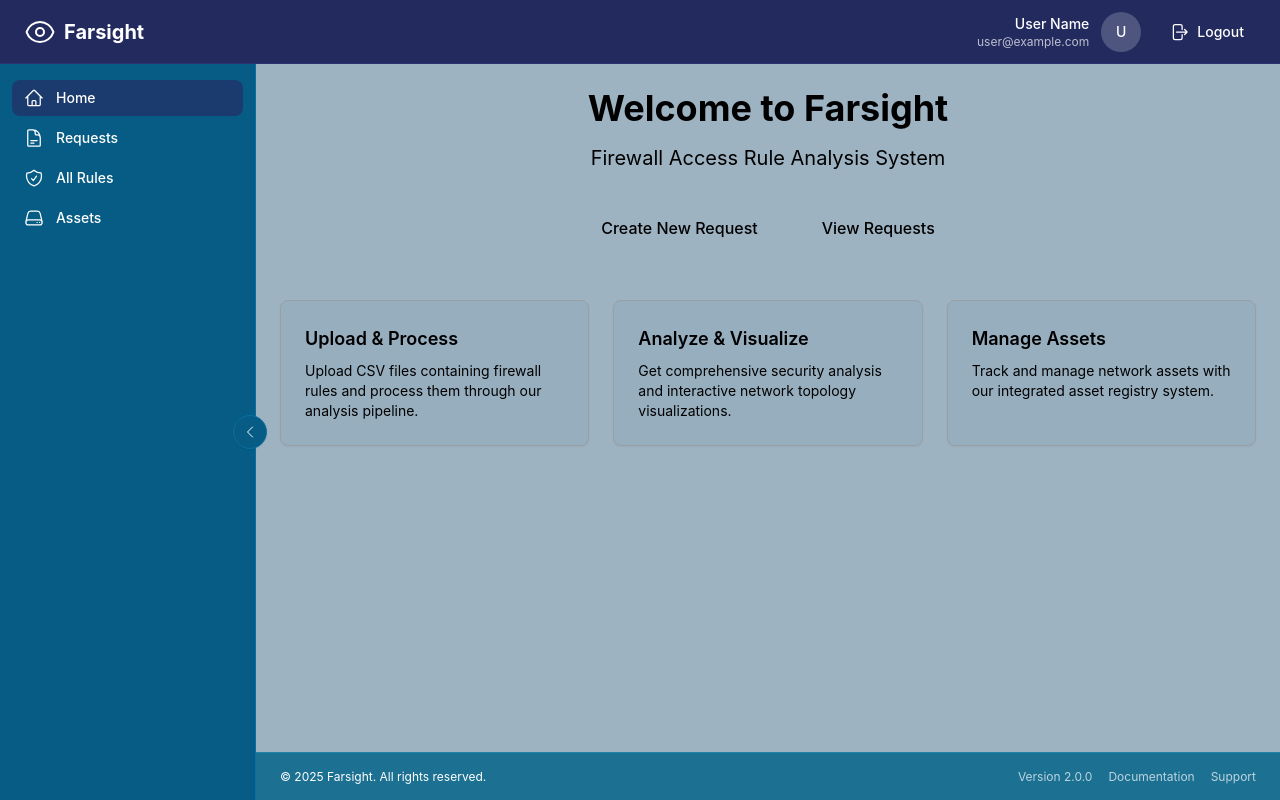
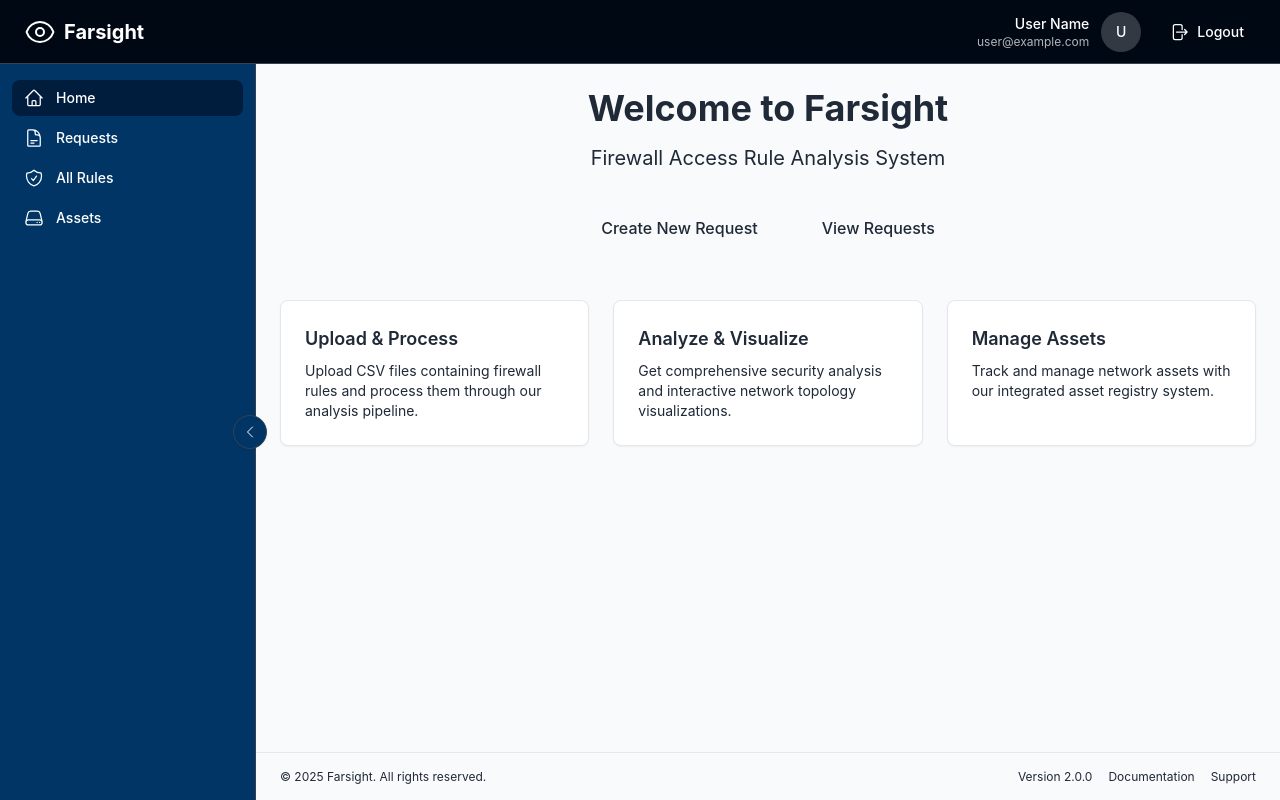
Before and after one commit to FarsightHQ/farsight, a Vue app in the folder frontend/: page / in a window 1280 px wide. Built offline with nearby package versions, Linux system fonts and the light colour scheme.

Commit message:
refactor: Update Tailwind configuration and UI components to enhance semantic theming and improve styling consistency across the application

```diff
--- a/frontend/src/components/layout/AppSidebar.vue
+++ b/frontend/src/components/layout/AppSidebar.vue
@@ -30,8 +30,8 @@
               isCollapsed ? 'justify-center px-2 py-2' : 'px-3 py-2',
               'text-theme-text-sidebar hover:bg-theme-active/50'
             ]"
-            active-class="bg-theme-active text-theme-text-sidebar"
-            exact-active-class="bg-theme-active text-theme-text-sidebar"
+            active-class="bg-theme-nav-selected text-theme-text-sidebar"
+            exact-active-class="bg-theme-nav-selected text-theme-text-sidebar"
             :title="isCollapsed ? 'Home' : ''"
           >
             <HomeIcon :class="['h-5 w-5', isCollapsed ? '' : 'mr-3']" />
@@ -53,7 +53,7 @@
               isCollapsed ? 'justify-center px-2 py-2' : 'px-3 py-2',
               'text-theme-text-sidebar hover:bg-theme-active/50'
             ]"
-            active-class="bg-theme-active text-theme-text-sidebar"
+            active-class="bg-theme-nav-selected text-theme-text-sidebar"
             :title="isCollapsed ? 'Requests' : ''"
           >
             <DocumentTextIcon :class="['h-5 w-5', isCollapsed ? '' : 'mr-3']" />
@@ -75,7 +75,7 @@
               isCollapsed ? 'justify-center px-2 py-2' : 'px-3 py-2',
               'text-theme-text-sidebar hover:bg-theme-active/50'
             ]"
-            active-class="bg-theme-active text-theme-text-sidebar"
+            active-class="bg-theme-nav-selected text-theme-text-sidebar"
             :title="isCollapsed ? 'All Rules' : ''"
           >
             <ShieldCheckIcon :class="['h-5 w-5', isCollapsed ? '' : 'mr-3']" />
@@ -97,7 +97,7 @@
               isCollapsed ? 'justify-center px-2 py-2' : 'px-3 py-2',
               'text-theme-text-sidebar hover:bg-theme-active/50'
             ]"
-            active-class="bg-theme-active text-theme-text-sidebar"
+            active-class="bg-theme-nav-selected text-theme-text-sidebar"
             :title="isCollapsed ? 'Assets' : ''"
           >
             <ServerIcon :class="['h-5 w-5', isCollapsed ? '' : 'mr-3']" />
--- a/frontend/tailwind.config.js
+++ b/frontend/tailwind.config.js
@@ -1,225 +1,4 @@
 /** @type {import('tailwindcss').Config} */
-
-// ============================================================================
-// Color Utility Functions
-// ============================================================================
-
-/**
- * Convert hex color to HSL format
- * @param {string} hex - Hex color (e.g., '#21295C' or '21295C')
- * @returns {object} - { h, s, l } values (0-360 for h, 0-100 for s and l)
- */
-function hexToHsl(hex) {
-  // Remove # if present
-  hex = hex.replace('#', '')
-
-  // Parse RGB values
-  const r = parseInt(hex.substring(0, 2), 16) / 255
-  const g = parseInt(hex.substring(2, 4), 16) / 255
-  const b = parseInt(hex.substring(4, 6), 16) / 255
-
-  const max = Math.max(r, g, b)
-  const min = Math.min(r, g, b)
-  let h, s, l = (max + min) / 2
-
-  if (max === min) {
-    h = s = 0 // achromatic
-  } else {
-    const d = max - min
-    s = l > 0.5 ? d / (2 - max - min) : d / (max + min)
-
-    switch (max) {
-      case r: h = ((g - b) / d + (g < b ? 6 : 0)) / 6; break
-      case g: h = ((b - r) / d + 2) / 6; break
-      case b: h = ((r - g) / d + 4) / 6; break
-    }
-  }
-
-  return {
-    h: Math.round(h * 360),
-    s: Math.round(s * 100),
-    l: Math.round(l * 100)
-  }
-}
-
-/**
- * Adjust lightness of HSL color
- * @param {object} hsl - { h, s, l } object
- * @param {number} delta - Percentage change in lightness (-100 to 100)
- * @returns {object} - New HSL object with adjusted lightness
- */
-function adjustLightness(hsl, delta) {
-  return {
-    h: hsl.h,
-    s: hsl.s,
-    l: Math.max(0, Math.min(100, hsl.l + delta))
-  }
-}
-
-/**
- * Determine appropriate text color based on background lightness
- * @param {object} bgHsl - Background HSL color
- * @returns {string} - HSL string for text color (white for dark, dark for light)
- */
-function getContrastText(bgHsl) {
-  // Use white text for dark backgrounds (lightness < 50%)
-  if (bgHsl.l < 50) {
-    return 'hsl(0, 0%, 100%)'
-  }
-  // For light backgrounds, return null to derive from neutral color
-  return null
-}
-
-/**
- * Generate border color from base color
- * @param {object} baseHsl - Base HSL color
- * @param {boolean} isDark - Whether the base color is dark
- * @returns {object} - HSL object for border color
- */
-function deriveBorderColor(baseHsl, isDark) {
-  if (isDark) {
-    // For dark backgrounds, make border slightly lighter
-    return adjustLightness(baseHsl, 6)
-  } else {
-    // For light backgrounds, make border slightly darker
-    return adjustLightness(baseHsl, -7)
-  }
-}
-
-/**
- * Format HSL object to CSS string
- * @param {object} hsl - { h, s, l } object
- * @returns {string} - CSS HSL string (e.g., 'hsl(217, 91%, 12%)')
- */
-function hslToString(hsl) {
-  return `hsl(${hsl.h}, ${hsl.s}%, ${hsl.l}%)`
-}
-
-// ============================================================================
-// Theme Generation from Palette
-// ============================================================================
-
-/**
- * Generate complete theme from 5-color palette
- * @param {string[]} palette - Array of 5 hex colors (darkest to lightest)
- * @returns {object} - Complete theme object with all colors
- */
-function generateThemeFromPalette(palette) {
-  if (!palette || palette.length !== 5) {
-    throw new Error('Palette must contain exactly 5 colors')
-  }
-
-  // Convert all colors to HSL and store with original index
-  const colorsWithHsl = palette.map((hex, index) => ({
-    hex,
-    hsl: hexToHsl(hex),
-    originalIndex: index
-  }))
-
-  // Sort by lightness (darkest to lightest)
-  const sortedColors = [...colorsWithHsl].sort((a, b) => a.hsl.l - b.hsl.l)
-
-  // Map to semantic roles
-  const header = sortedColors[0].hsl      // Darkest
-  const active = sortedColors[1].hsl    // 2nd darkest
-  const sidebar = sortedColors[2].hsl  // Middle
-  const footer = sortedColors[3].hsl    // 2nd lightest
-  const content = sortedColors[4].hsl  // Lightest
-
-  // Derive card color (slightly darker than content, ~4% less lightness)
-  const card = adjustLightness(content, -2)
-
-  // Get neutral color from lightest palette color (for text on light backgrounds)
-  // Reduce saturation significantly for neutral tones
-  const neutralHsl = {
-    h: content.h,
-    s: Math.max(5, Math.min(15, content.s * 0.2)), // Reduce saturation to 5-15%
-    l: content.l
-  }
-
-  // Generate text colors
-  const textHeader = getContrastText(header) || hslToString(adjustLightness(neutralHsl, -75))
-  const textSidebar = getContrastText(sidebar) || hslToString(adjustLightness(neutralHsl, -60))
-  const textFooter = getContrastText(footer) || hslToString(adjustLightness(neutralHsl, -55))
-  const textContent = getContrastText(content) || hslToString(adjustLightness(neutralHsl, -70))
-  const textMuted = hslToString(adjustLightness(neutralHsl, -30))
-
-  // Generate border colors
-  const borderHeader = hslToString(deriveBorderColor(header, header.l < 50))
-  const borderSidebar = hslToString(deriveBorderColor(sidebar, sidebar.l < 50))
-  const borderFooter = hslToString(deriveBorderColor(footer, footer.l < 50))
-  const borderDefault = hslToString(adjustLightness(neutralHsl, -10))
-  const borderCard = hslToString(adjustLightness(neutralHsl, -7))
-
-  // Return complete theme object
-  return {
-    // Base theme colors
-    header: hslToString(header),
-    sidebar: hslToString(sidebar),
-    footer: hslToString(footer),
-    content: hslToString(content),
-    active: hslToString(active),
-    card: hslToString(card),
-
-    // Text colors
-    'text-header': textHeader,
-    'text-sidebar': textSidebar,
-    'text-footer': textFooter,
-    'text-content': textContent,
-    'text-muted': textMuted,
-
-    // Border colors
-    'border-header': borderHeader,
-    'border-sidebar': borderSidebar,
-    'border-footer': borderFooter,
-    'border-default': borderDefault,
-    'border-card': borderCard,
-  }
-}
-
-// ============================================================================
-// Color Scale Generation
-// ============================================================================
-
-// Helper function to generate color scale from HSL values
-// Creates a consistent 50-950 scale with uniform lightness progression
-function createColorScale(hue, saturation = 91) {
-  return {
-    50: `hsl(${hue}, ${saturation}%, 97%)`,
-    100: `hsl(${hue}, ${saturation}%, 94%)`,
-    200: `hsl(${hue}, ${saturation}%, 87%)`,
-    300: `hsl(${hue}, ${saturation}%, 77%)`,
-    400: `hsl(${hue}, ${saturation}%, 65%)`,
-    500: `hsl(${hue}, ${saturation}%, 60%)`, // Base color
-    600: `hsl(${hue}, ${saturation}%, 45%)`,
-    700: `hsl(${hue}, ${saturation}%, 35%)`,
-    800: `hsl(${hue}, ${saturation}%, 25%)`,
-    900: `hsl(${hue}, ${saturation}%, 15%)`,
-    950: `hsl(${hue}, ${saturation}%, 10%)`,
-  }
-}
-
-// ============================================================================
-// Theme Palette Configuration
-// ============================================================================
-// Define your 5-color palette here. Colors will be automatically sorted by
-// lightness and mapped to semantic roles:
-// - Darkest → header (dark top bar)
-// - 2nd darkest → active (active states, buttons)
-// - Middle → sidebar (side navigation)
-// - 2nd lightest → footer (bottom bar)
-// - Lightest → content (main content background)
-const themePalette = [
-  '#21295C', // Space Indigo (darkest)
-  '#1B3B6F', // Regal Navy
-  '#065A82', // Baltic Blue
-  '#1C7293', // Cerulean
-  '#9EB3C2'  // Powder Blue (lightest)
-]
-
-// Generate theme from palette
-const generatedTheme = generateThemeFromPalette(themePalette)
-
 export default {
   content: [
     "./index.html",
@@ -227,38 +6,6 @@ export default {
   ],
   theme: {
     extend: {
-      colors: {
-        // Primary - Blue (hue 217, high saturation for vibrancy)
-        primary: createColorScale(217, 91),
-
-        // Secondary - Purple/Violet (hue 260, same saturation for harmony)
-        secondary: createColorScale(260, 91),
-
-        // Tertiary - Teal/Cyan (hue 180, triadic harmony with primary)
-        tertiary: createColorScale(180, 91),
-
-        // Accent - Warm Amber (hue 45, for highlights and call-to-actions)
-        accent: createColorScale(45, 91),
-
-        // Neutral - Low saturation grey-blue (hue 220, sat 13% for subtle backgrounds)
-        neutral: createColorScale(220, 13),
-
-        // Success - Green (hue 142, appropriate saturation for positive states)
-        success: createColorScale(142, 76),
-
-        // Warning - Amber (hue 38, high saturation for visibility)
-        warning: createColorScale(38, 92),
-
-        // Error - Red (hue 0, high saturation for alert states)
-        error: createColorScale(0, 84),
-
-        // Info - Blue (same as primary for consistency)
-        info: createColorScale(217, 91),
-
-        // Semantic Theme Colors - Generated from 5-color palette
-        // To change the theme, update the themePalette array above
-        theme: generatedTheme,
-      },
       fontFamily: {
         sans: ['-apple-system', 'BlinkMacSystemFont', 'Segoe UI', 'Roboto', 'Oxygen', 'Ubuntu', 'Cantarell', 'sans-serif'],
       },
@@ -266,6 +13,26 @@ export default {
         '18': '4.5rem',
         '88': '22rem',
       },
+      colors: {
+        theme: {
+          'text-content': '#1f2937',
+          'text-sidebar': '#ffffff',
+          'text-muted': '#6b7280',
+          'text-header': '#ffffff',
+          'active': '#003566',
+          'card': '#ffffff',
+          'content': '#f9fafb',
+          'sidebar': '#003566',
+          'header': '#000814',
+          'hover': '#FFD60A',
+          'selected': '#FFC300',
+          'nav-selected': '#001D3D',
+          'border-default': '#e5e7eb',
+          'border-card': '#e5e7eb',
+          'border-sidebar': '#374151',
+          'border-header': '#374151',
+        },
+      },
     },
   },
   plugins: [],
```
Also changed, not shown: frontend/src/components/requests/RequestTable.vue (+13 -13 lines), frontend/src/components/requests/RulesTable.vue (+26 -26 lines).
